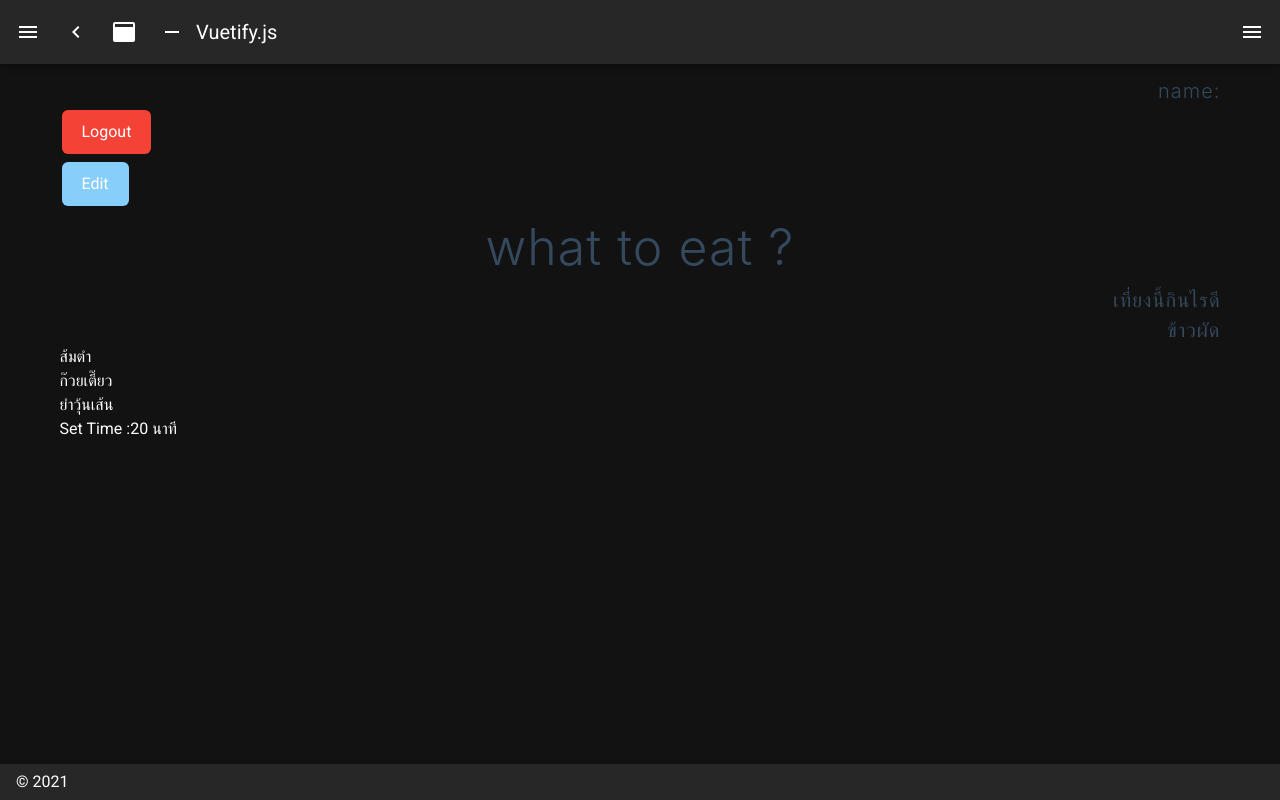
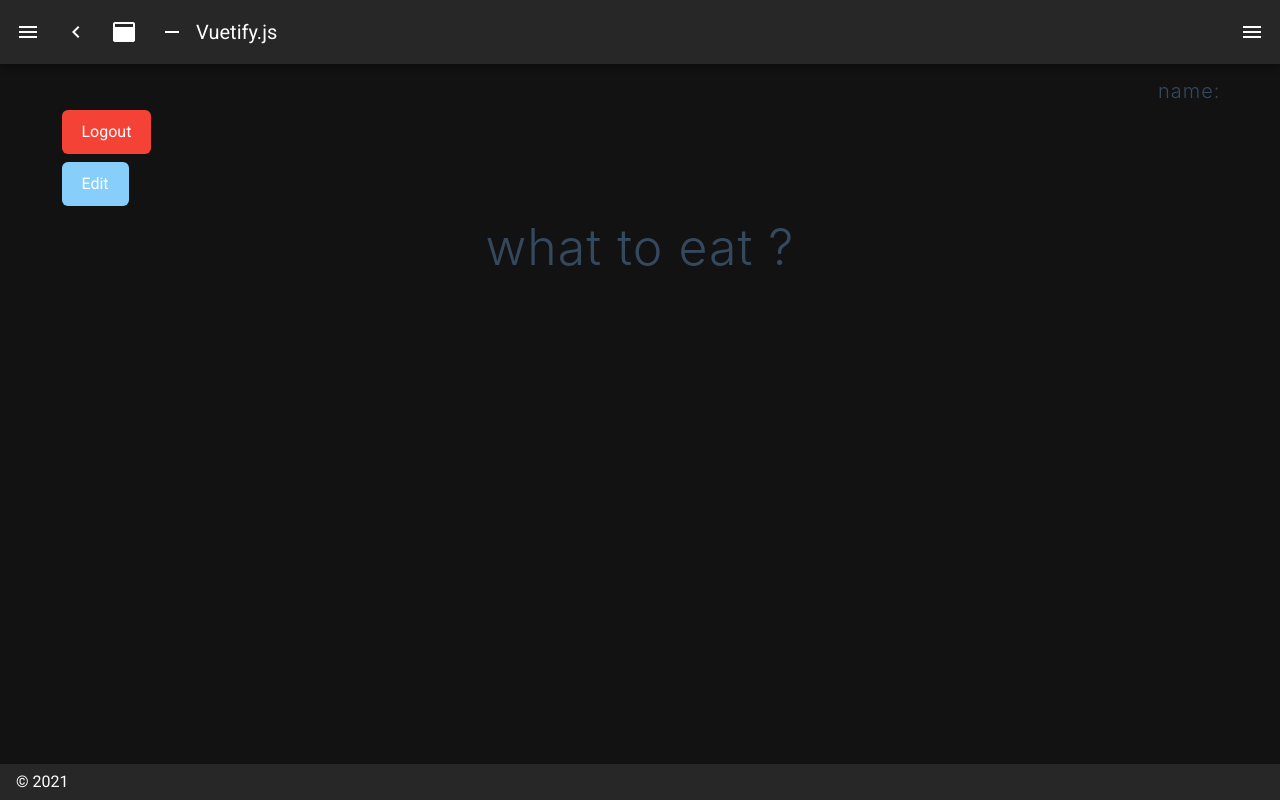
Before and after one commit to deltaforce1996/Nuxt_Vote_Workshow, a Nuxt app: page /detailPoll in a window 1280 px wide. Built offline with nearby package versions, Linux system fonts and the light colour scheme.

Commit message:
Poll Detail

```diff
--- a/pages/detailPoll.vue
+++ b/pages/detailPoll.vue
@@ -14,35 +14,52 @@
     <div>
       <h1 class="title-main">what to eat ?</h1>
     </div>
+    <div
+      v-for="(item, index) in GET_POLE_BYID($route.query.PollId)"
+      :key="index"
+    >
       <div class="text-name">
-      <span class="poll-title">เที่ยงนี้กินไรดี</span>
+        <span class="poll-title"></span>
       </div>
+      <div v-for="(Option, i) in item.Options" :key="i">
         <div class="text-name">
-      <span class="poll-title">ข้าวผัด</span>
+          <span class="poll-title">{{ Option }}</span>
         </div>
-    <div>
-      <span class="poll-title">ส้มตำ</span>
-    </div>
-    <div>
-      <span class="poll-title">ก๊วยเตี๊ยว</span>
-    </div>
-    <div>
-      <span class="poll-title">ยำวุ้นเส้น</span>
       </div>
       <div>
         <label for="timer">Set Time :</label>
-        <span class="poll-time" >20 นาที</span>
+        <span class="poll-time"
+          >{{ getTime(item.TimeStamp, item.Exp) }} นาที</span
+        >
+      </div>
     </div>
   </div>
 </template>
+
 <script>
+import { mapGetters } from 'vuex'
 export default {
+  data() {
+    return {}
+  },
+  computed: {
+    ...mapGetters({
+      GET_POLE_BYID: 'MODULE_POLE/GET_POLE_BYID',
+    }),
+  },
+  mounted() {},
   methods: {
     getLogout() {
       this.$router.push('/LoginPage')
     },
     getToEdit() {
       this.$router.push('/addPoll')
+    },
+    getTime(start, end) {
+      let delta = Math.abs(end - start) / 1000
+      const minutes = Math.floor(delta / 60) % 60
+      delta -= minutes * 60
+      return Math.floor(delta)
     },
   },
 }
--- a/pages/mainPage.vue
+++ b/pages/mainPage.vue
@@ -26,7 +26,9 @@
       <div class="text-name">
         <span class="poll-title">{{ item.PoleName }}</span>
         <span class="time-end"> (11.45 นาที)</span>
-        <button class="btn-add-poll" @click="getToDetail">Detail</button>
+        <button class="btn-add-poll" @click="getToDetail(item.PoleId)">
+          Detail
+        </button>
         <v-btn @click="EventLogVoite(item.Options, item.PoleId, item.Exp)"
           >Voite</v-btn
         >
@@ -115,8 +117,8 @@ export default {
     OnFailed() {
       this.IsLogOpen = false
     },
-    getToDetail() {
-      this.$router.push('/detailPoll')
+    getToDetail(PollId) {
+      this.$router.push(`/detailPoll?PollId=${PollId}`)
     },
   },
 }
--- a/store/modules/poles.store.js
+++ b/store/modules/poles.store.js
@@ -84,7 +84,7 @@ export default {
     GET_POLES(state) {
       return state.ListPoles
     },
-    GET_POLE_BYID(state, PoleId) {
+    GET_POLE_BYID: (state) => (PoleId) => {
       return state.ListPoles.filter((el) => el.PoleId === PoleId)
     },
   },
```
Lines whose indentation alone changed are shown as unchanged.
